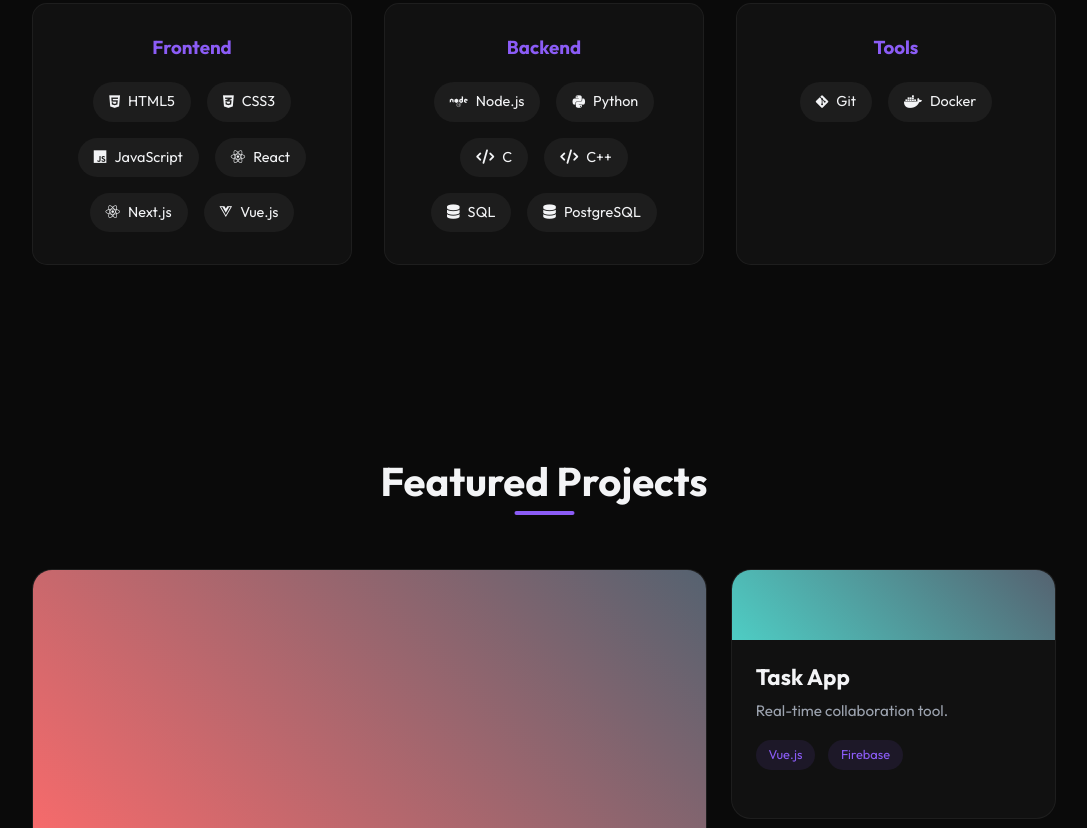
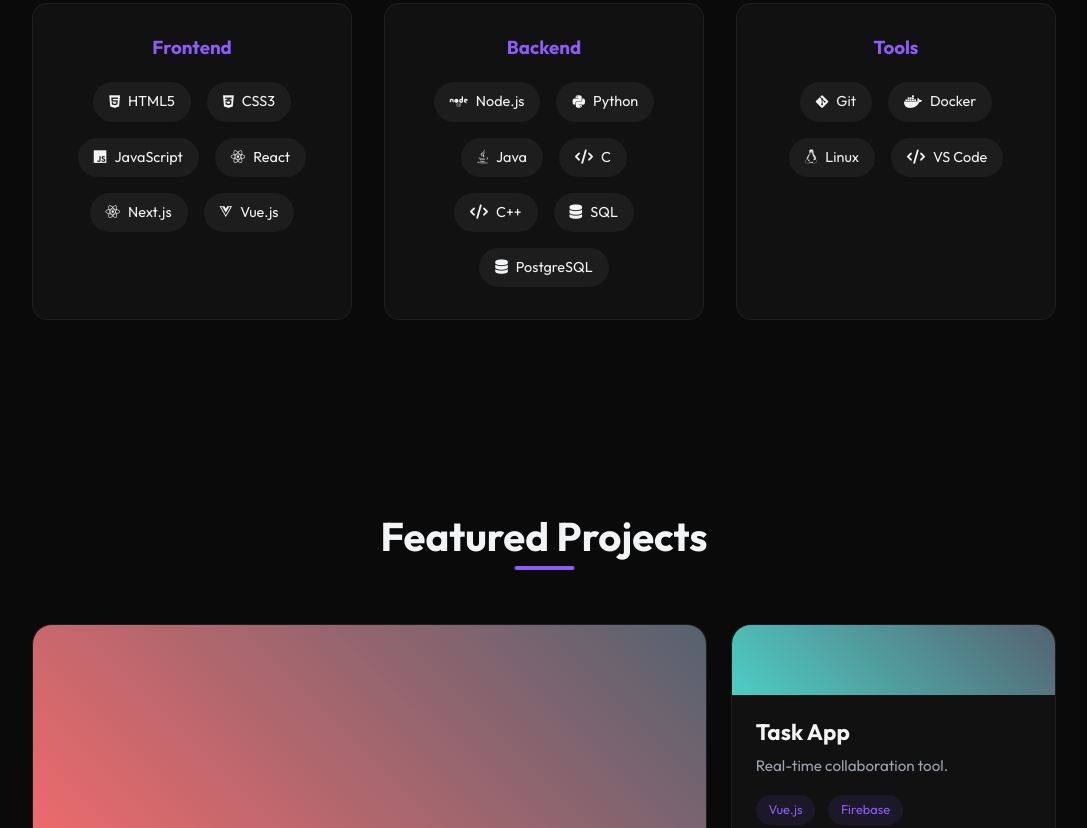
Before and after one commit to Phpedro02/My_Portfolio, a website built with Vite: page index.html in a window 1280 px wide. Shown: the part 1709-2537 px from the top of the page, without its empty margins (96-1183 px from the left). Built offline with nearby package versions, Linux system fonts and the light colour scheme.

Commit message:
Added more tools

```diff
--- a/index.html
+++ b/index.html
@@ -123,6 +123,7 @@
                 <div class="skill-list">
                     <div class="skill-item"><i class="fa-brands fa-node"></i> Node.js</div>
                     <div class="skill-item"><i class="fa-brands fa-python"></i> Python</div>
+                    <div class="skill-item"><i class="fa-brands fa-java"></i> Java</div>
                     <div class="skill-item"><i class="fa-solid fa-code"></i> C</div>
                     <div class="skill-item"><i class="fa-solid fa-code"></i> C++</div>
                     <div class="skill-item"><i class="fa-solid fa-database"></i> SQL</div>
@@ -134,6 +135,8 @@
                 <div class="skill-list">
                     <div class="skill-item"><i class="fa-brands fa-git-alt"></i> Git</div>
                     <div class="skill-item"><i class="fa-brands fa-docker"></i> Docker</div>
+                    <div class="skill-item"><i class="fa-brands fa-linux"></i> Linux</div>
+                    <div class="skill-item"><i class="fa-solid fa-code"></i> VS Code</div>
                 </div>
             </div>
         </div>
@@ -211,7 +214,7 @@
             <div class="contact-info">
                 <h3>Let's talk about everything!</h3>
                 <p>Don't like forms? Send me an email. 👋</p>
-                <a href="mailto:hello@johndoe.com" class="email-link">hello@johndoe.com</a>
+                <a href="pedrohenriquepereira02@gmail.com" class="email-link">pedrohenriquepereira02@gmail.com</a>
                 <div class="social-links">
                     <a href="#"><i class="fa-brands fa-linkedin"></i></a>
                     <a href="#"><i class="fa-brands fa-github"></i></a>
```
